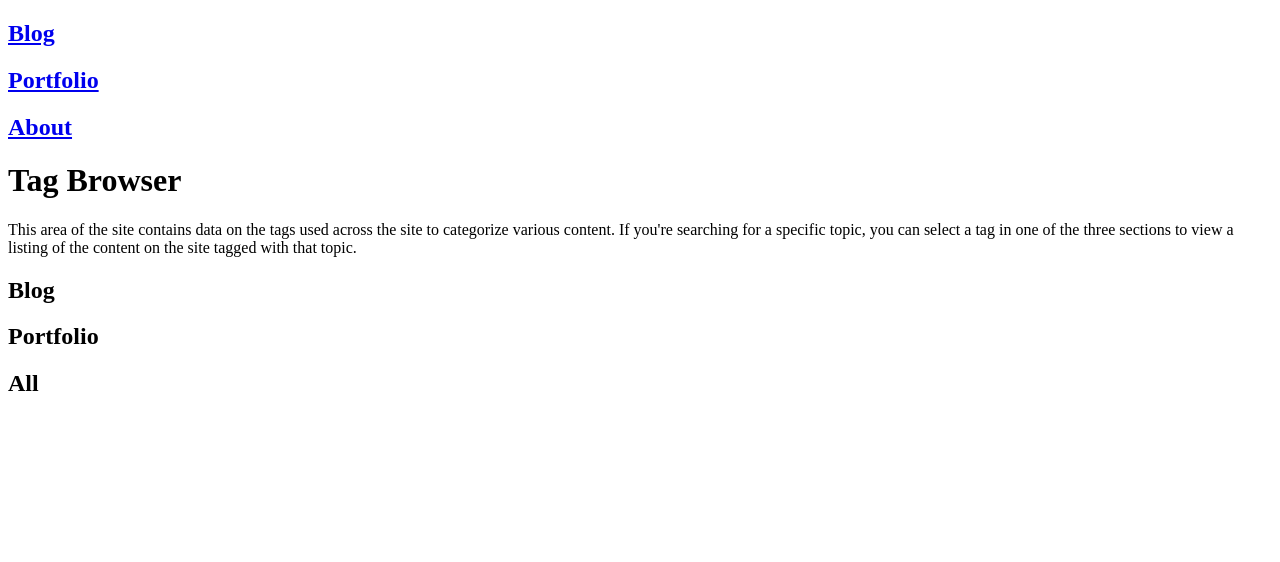
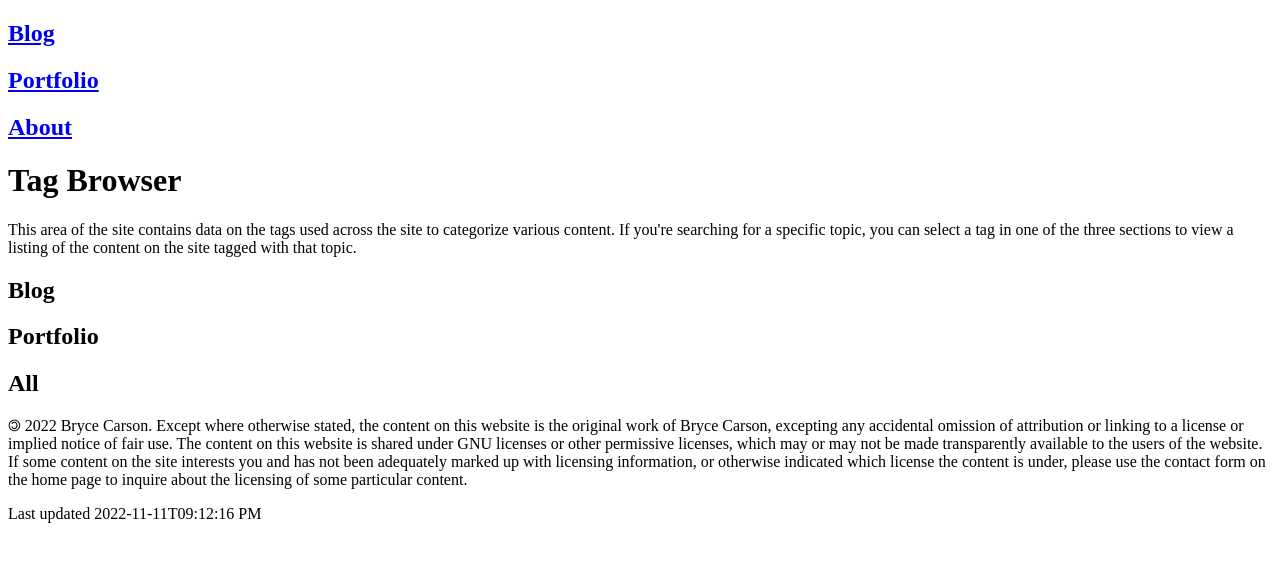
Before and after one commit to bryce-carson/266, a plain HTML site: page 2/tags.html in a window 1280 px wide. Drawn offline with Linux system fonts and the light colour scheme.

Commit message:
Add the footer element to the tags browser page.

```diff
--- a/2/tags.html
+++ b/2/tags.html
@@ -58,5 +58,20 @@
                 <h2>All</h2>
             </section>
         </main>
+
+        <footer>
+            <p>🄯 2022 Bryce Carson. Except where otherwise stated, the content
+                on this website is the original work of Bryce Carson, excepting
+                any accidental omission of attribution or linking to a license
+                or implied notice of fair use. The content on this website is
+                shared under GNU licenses or other permissive licenses, which
+                may or may not be made transparently available to the users of
+                the website. If some content on the site interests you and has
+                not been adequately marked up with licensing information, or
+                otherwise indicated which license the content is under, please
+                use the contact form on the home page to inquire about the
+                licensing of some particular content.</p>
+            <p>Last updated 2022-11-11T09:12:16 PM</p>
+        </footer>
     </body>
 </html>
```
